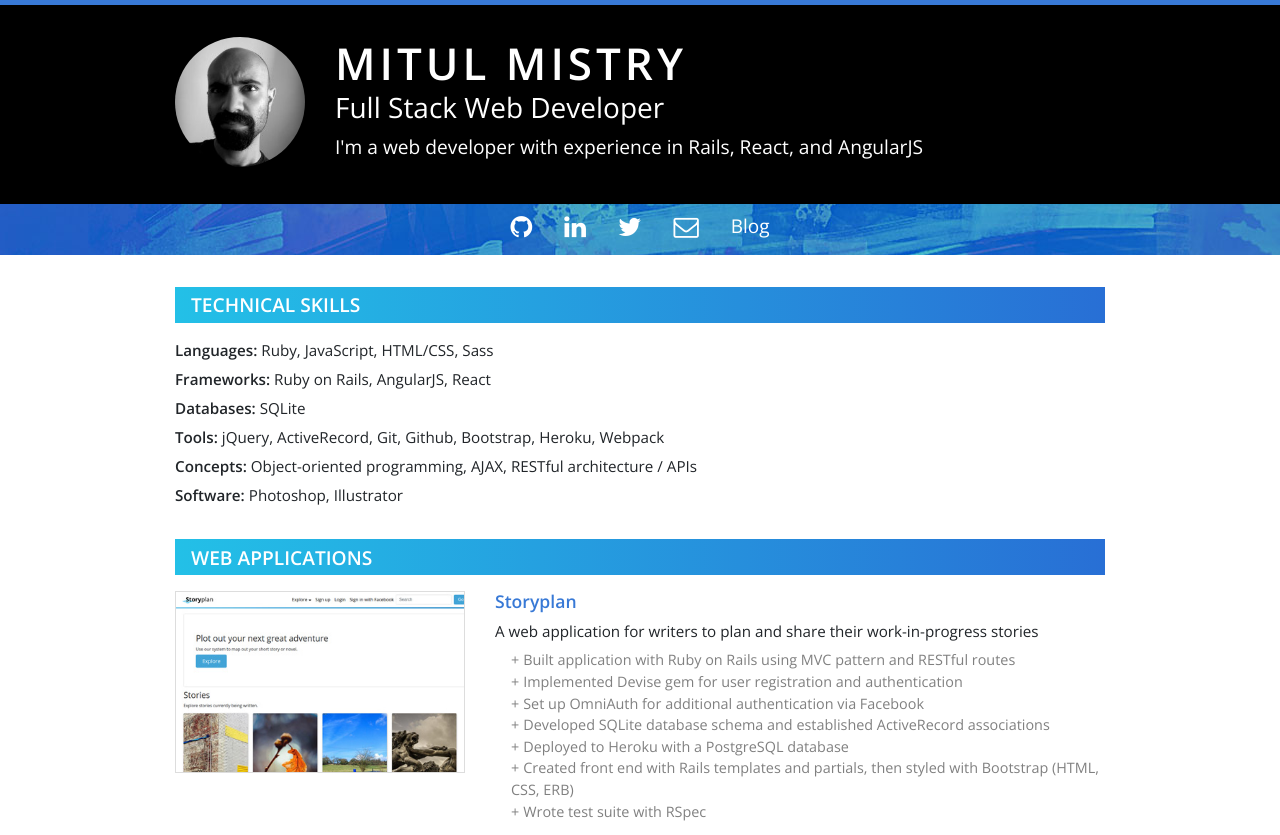
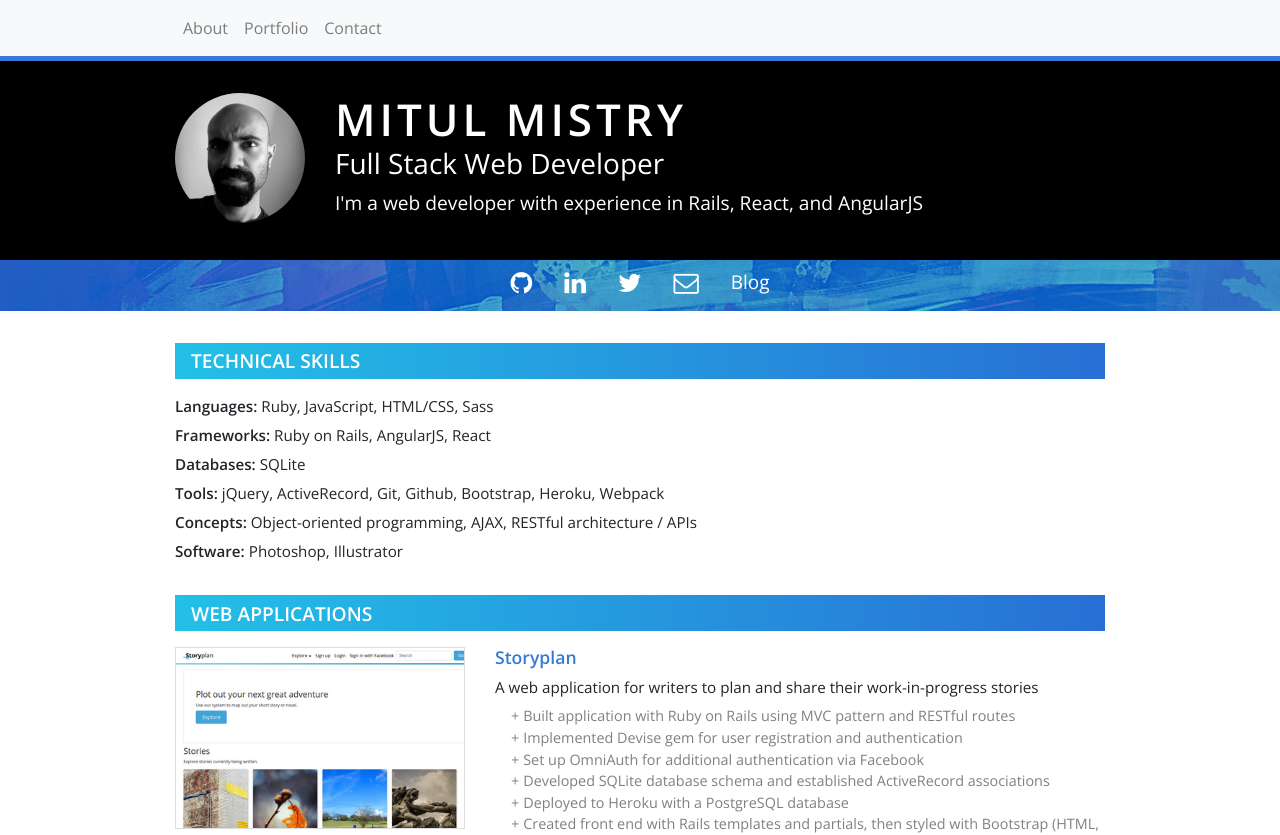
Before and after one commit to MitulMistry/mm-webdev-portfolio-v2, a React (Create React App) app: page / in a window 1280 px wide. Shown: the top 835 px of the page. Built offline with nearby package versions, Linux system fonts and the light colour scheme.

Commit message:
Add basic navbar

```diff
--- /dev/null
+++ b/src/components/MainNavBar.js
@@ -0,0 +1,26 @@
+import React from 'react';
+import { Container, Navbar, Nav, NavItem, NavLink } from 'reactstrap';
+
+export class MainNavBar extends React.Component {
+  render() {
+    return (
+      <div>
+        <Navbar color="light" light expand="sm">
+          <Container>
+            <Nav navbar>
+              <NavItem>
+                <NavLink href="#about">About</NavLink>
+              </NavItem>
+              <NavItem>
+                <NavLink href="#portfolio">Portfolio</NavLink>
+              </NavItem>
+              <NavItem>
+                <NavLink href="#contact">Contact</NavLink>
+              </NavItem>
+            </Nav>
+          </Container>
+        </Navbar>
+      </div>
+    );
+  }
+}
--- a/src/components/MainPage.js
+++ b/src/components/MainPage.js
@@ -1,5 +1,6 @@
 import React from 'react';
 import { Container } from 'reactstrap';
+import { MainNavBar } from './MainNavBar';
 import { Header } from './Header';
 import { GradientHeading } from './GradientHeading';
 import { TechnicalSkills } from './TechnicalSkills';
@@ -14,12 +15,16 @@ export class MainPage extends React.Component {
   render() {
     return (
       <div>
+        <MainNavBar />
         <Header />
 
         <Container>
+          <div id="about">
             <GradientHeading text="Technical Skills" />
             <TechnicalSkills />
+          </div>
 
+          <div id="portfolio">
             <GradientHeading text="Web Applications" />
             <FullAppsContainer apps={webApps} />
 
@@ -28,9 +33,12 @@ export class MainPage extends React.Component {
 
             <GradientHeading text="Other Applications" />
             <FullAppsContainer apps={otherApps} />
+          </div>
 
+          <div id="contact">
             <GradientHeading text="Contact" />
             <Contact />
+          </div>
         </Container>
 
         <Footer />
```
Lines whose indentation alone changed are shown as unchanged.
